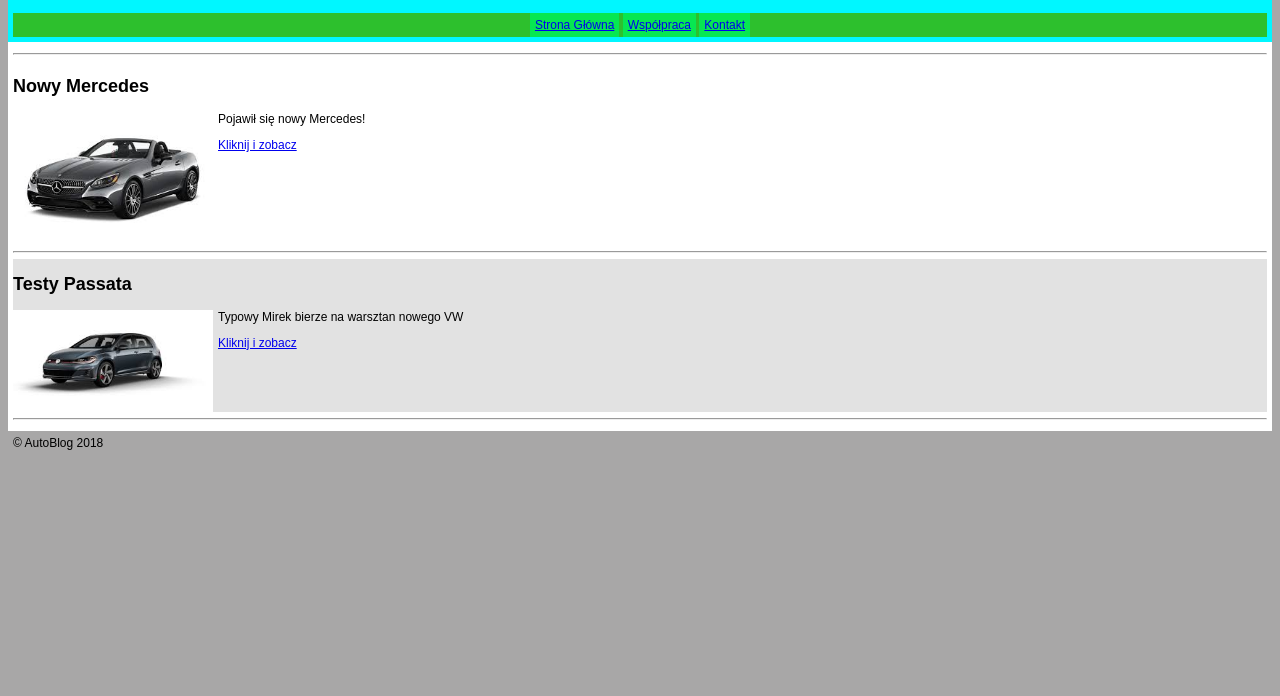
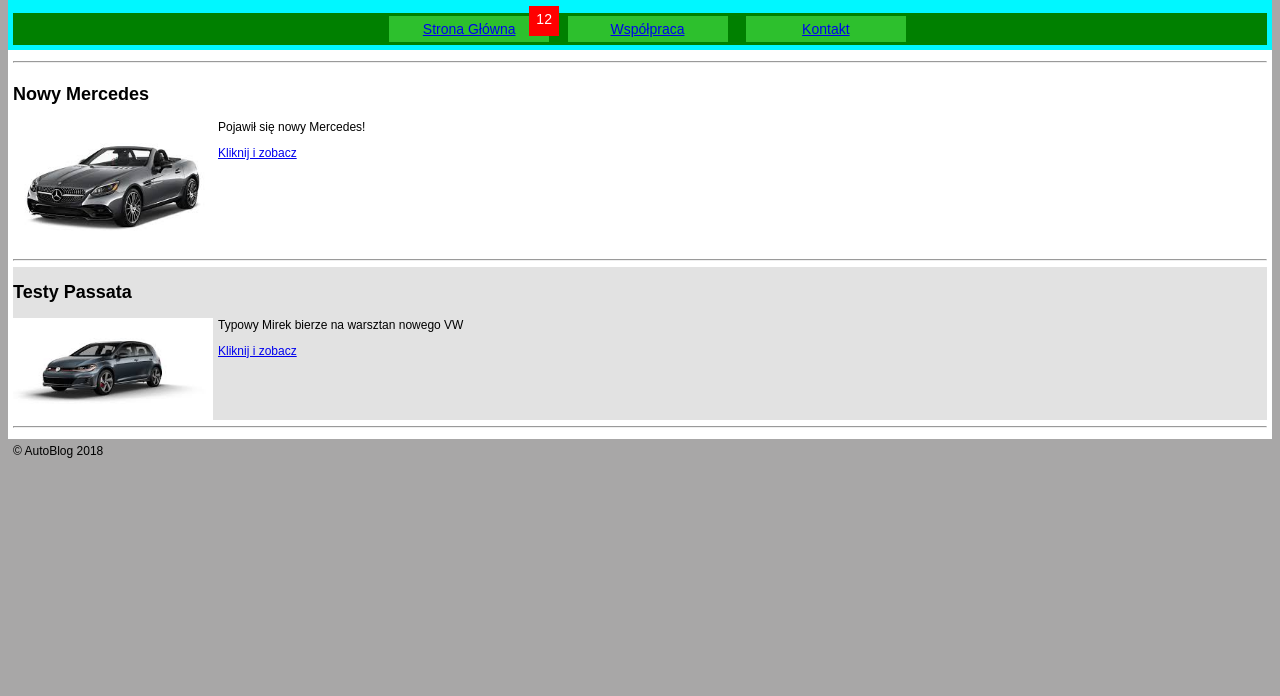
Before and after one commit to adamk7766/blog-html-css, a plain HTML site: page index.html in a window 1280 px wide. Shown: the part 104-800 px from the top of the page. Drawn offline with Linux system fonts and the light colour scheme.

Commit message:
blog post counter

```diff
--- a/index.html
+++ b/index.html
@@ -11,12 +11,26 @@
     </head>
     <body>
 
+
+
+
+
         <header>
                 <h1>AutoBlog</h1>
-                <nav>
-                    <a href="index.html" >Strona Główna</a>
-                    <a href="Współpraca.html">Współpraca</a>
-                    <a href="kontakt.html">Kontakt</a>
+                <nav class="display-wrapper">
+
+                    <a href="index.html" class="display-inline-block">
+                        Strona Główna
+                        <div class="counter">
+                            12
+                        </div>
+                    </a>
+
+                    <a href="Współpraca.html" class="display-inline-block">Współpraca</a>
+
+                    <a href="kontakt.html" class="display-inline-block">Kontakt</a>
+
+
                 </nav>
         </header>
 
--- a/style.css
+++ b/style.css
@@ -20,13 +20,13 @@ header h1 {
 
 header nav {
     text-align: center;
-    background-color: rgb(45, 192, 45);
-    overflow: hidden;
-    padding: 5px
+
+
+    padding: 3px
 }
 
 header nav a {
-    background-color: rgb(7, 231, 82);
+    font-size: 14px;
     padding: 5px;
 }
 
@@ -50,7 +50,44 @@ header nav a:hover {
     background: aqua;
 }
 
+.displays-wrapper {
+    position: relative;
+    background: green;
+}
 
+.display-inline-block {
+    display: inline-block;
+    background-color: rgb(45, 192, 45);
+    width: 150px;
+    margin-left: 15px;
+
+    position: relative;
+}
+
+.display-wrapper {
+    position: relative;
+    background: green;
+}
+
+.counter {
+    width: 20px;
+            height: 20px;
+            background: red;
+            padding: 5px;
+            color: white;
+            margin-top: 0;
+            margin-left: 0;
+            position: absolute;
+            top: 0;
+            /*
+            left: 100%;
+            margin-left: -10px;
+            margin-top: -10px;
+            */
+            right: 0;
+            margin-right: -10px;
+            margin-top: -10px;
+}
 
 main {
     background-color: rgb(255, 255, 255);
```
Also changed, not shown: center.html (added, +45 -0 lines), displays.html (added, +78 -0 lines), position.html (+1 -1 lines).
